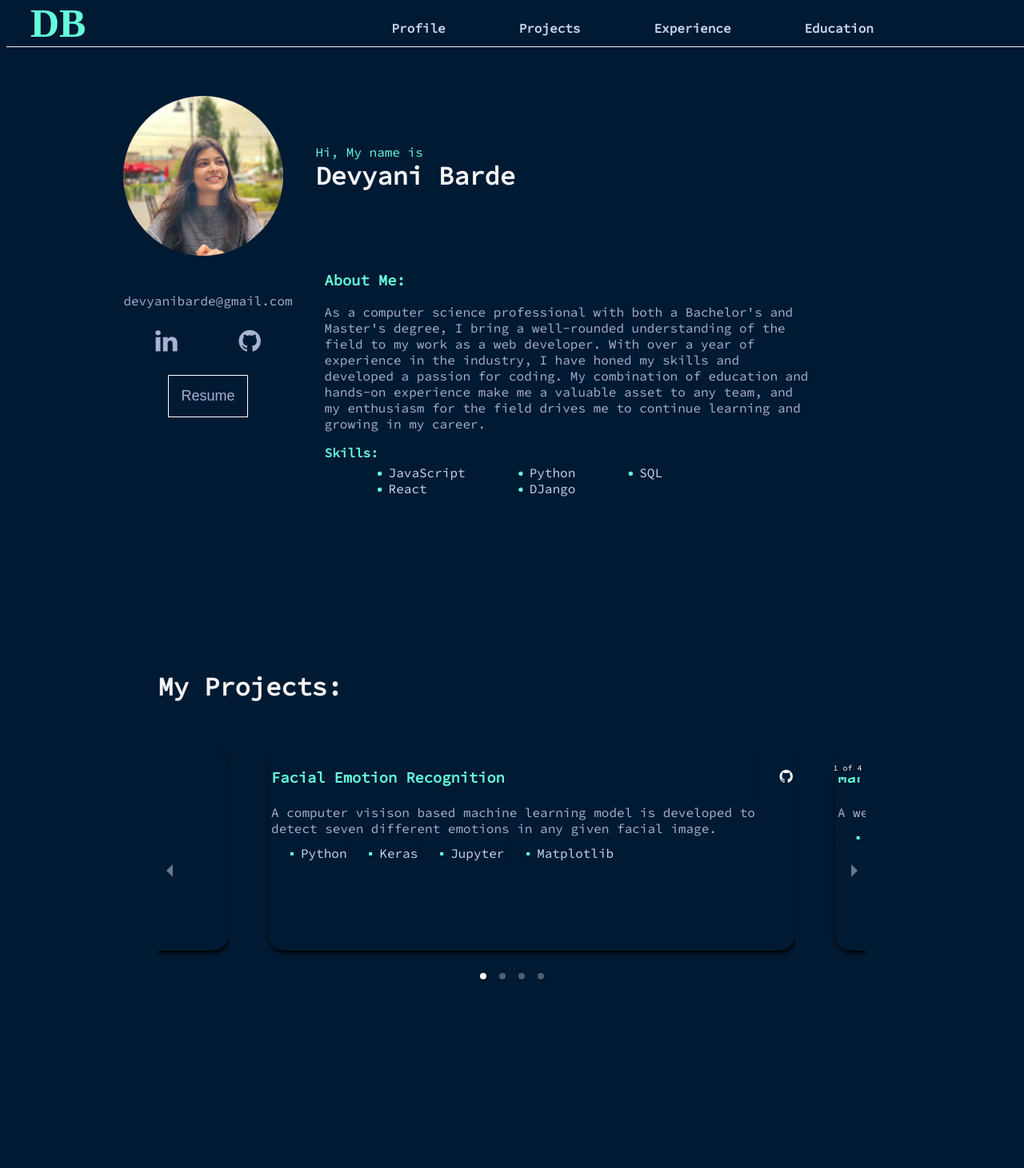
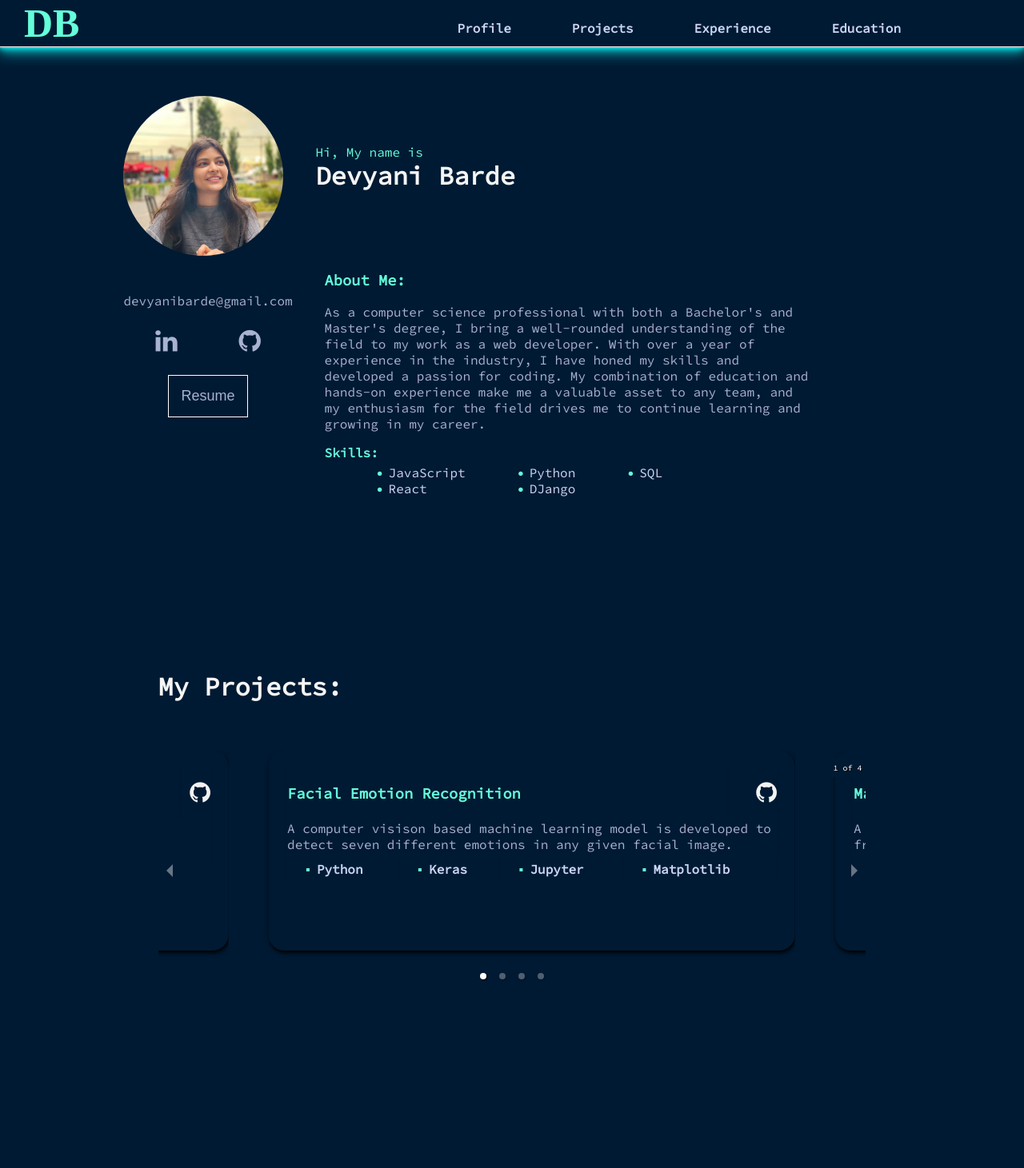
Before and after one commit to devyanibarde/devyanibarde.github.io, a React (Create React App) app in the folder portfolio/: page / in a window 1280 px wide. Shown: the top 1461 px of the page at 80% size. Built offline with nearby package versions, Linux system fonts and the light colour scheme; a web font is replaced by a local one.

Commit message:
Styling changes

```diff
--- a/portfolio/src/Projects.js
+++ b/portfolio/src/Projects.js
@@ -70,7 +70,7 @@ const Projects = () => {
                             <table>
                                 <tr>
                                 {tech.data.map((item) => (
-                                    <td><ul><li key={item}>{item}</li></ul></td>
+                                    <td><ul><b><li key={item}>{item}</li></b></ul></td>
                                 ))}
                                 </tr>
                             </table>
--- a/portfolio/src/index.css
+++ b/portfolio/src/index.css
@@ -27,28 +27,34 @@ img {
 
 .navbar {
   /* padding: 20px; */
-  /* display: flex; */
+  display: flex;
   /* align-items: center; */
-  margin: 0 auto;
+  /* margin: 0 auto; */
   border-bottom: 1px solid #f2f2f2;
   position: fixed;
   z-index: 3;
   top: 0;
+  left: 0;
   width: 100%;
   font-family: 'Source Code Pro', monospace;
   /* padding-left: 500px; */
+  box-shadow: 0px 1px 2px rgba(0,255,255,0.5),
+  0px 2px 4px rgba(0,255,255,0.5),
+  0px 4px 8px rgba(0,255,255,0.5),
+  0px 8px 16px rgba(0,255,255,0.5);
 }
 
 .navbar .links {
-  margin-left: 20%;
-  margin-right: 20px;
+  /* margin-left: 20%; */
+  margin-right: 10vw;
   text-align: center;
+  float: right;
   margin-top: 25px;
-  max-width: fit-content;
+  /* max-width: fit-content; */
 }
 
 .navbar .links a {
-  margin-left: 80px;
+  margin-left: 5vw;
   text-decoration: none;
   padding: 6px;
   font-weight: bold;
@@ -57,6 +63,7 @@ img {
 
 .navbar .links a:hover {
   color: #64ffda;
+  text-shadow: 0 0 10px #64ffda;
 }
 
 .profile button {
@@ -68,9 +75,10 @@ img {
 
 .profile button:hover {
   background-color: #64ffda;
-  opacity: 0.5;
+  /* box-shadow: 0 0 10px #64ffda; */
+  /* opacity: 0.5; */
   color: #001a33;
-  border: 1px solid #001a33;
+  border: none;
   font-weight: bold;
 }
 
@@ -140,6 +148,7 @@ li {
 
 .social a:hover {
   color: #64ffda;
+  /* text-shadow: 0 0 10px #64ffda; */
 }
 
 .foot {
@@ -228,14 +237,21 @@ li {
   text-align: left;
   box-shadow: 1px 3px 5px black;
   border-radius: 20px;
+  padding: 20px;
 }
 
 .projdiv h3 {
   color: #64ffda;
 }
 
+.projdiv table {
+  width: 100%;
+}
+
 .gitproj {
   text-align: right;
+  /* margin-right: 10px; */
+  font-size: 25px;
 }
 
 .projdiv a {
@@ -290,6 +306,7 @@ li {
   box-shadow: 1px 3px 5px black;
   /* float: left; */
   /* position: fixed; */
+  cursor: pointer;
 }
 
 .expTab h4 {
```
